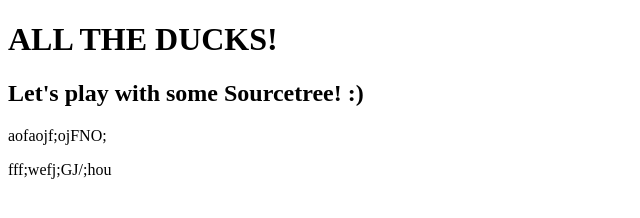
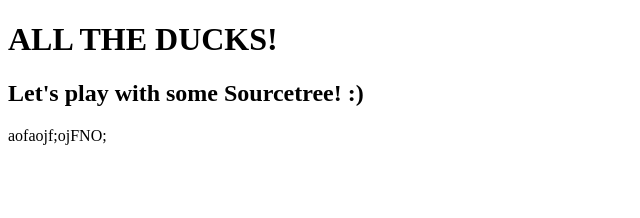
Before and after one commit to camckin10/RubberDucks, a plain HTML site: page index.html in a window 1280 px wide. Shown: the whole page, without its empty margins (0-640 px from the left). Drawn offline with Linux system fonts and the light colour scheme.

Commit message:
Revert "testing stuff again and stuff"
This reverts commit 805e1edb34b30bcab0bd63fff4b5addb1661437e.

```diff
--- a/index.html
+++ b/index.html
@@ -12,8 +12,6 @@
     <h1>ALL THE DUCKS!</h1>
     <h2>Let's play with some Sourcetree! :)</h2>
     <p>aofaojf;ojFNO;</p>
-
-    <p>fff;wefj;GJ/;hou </p>
 </body>
 
 </html>
```
